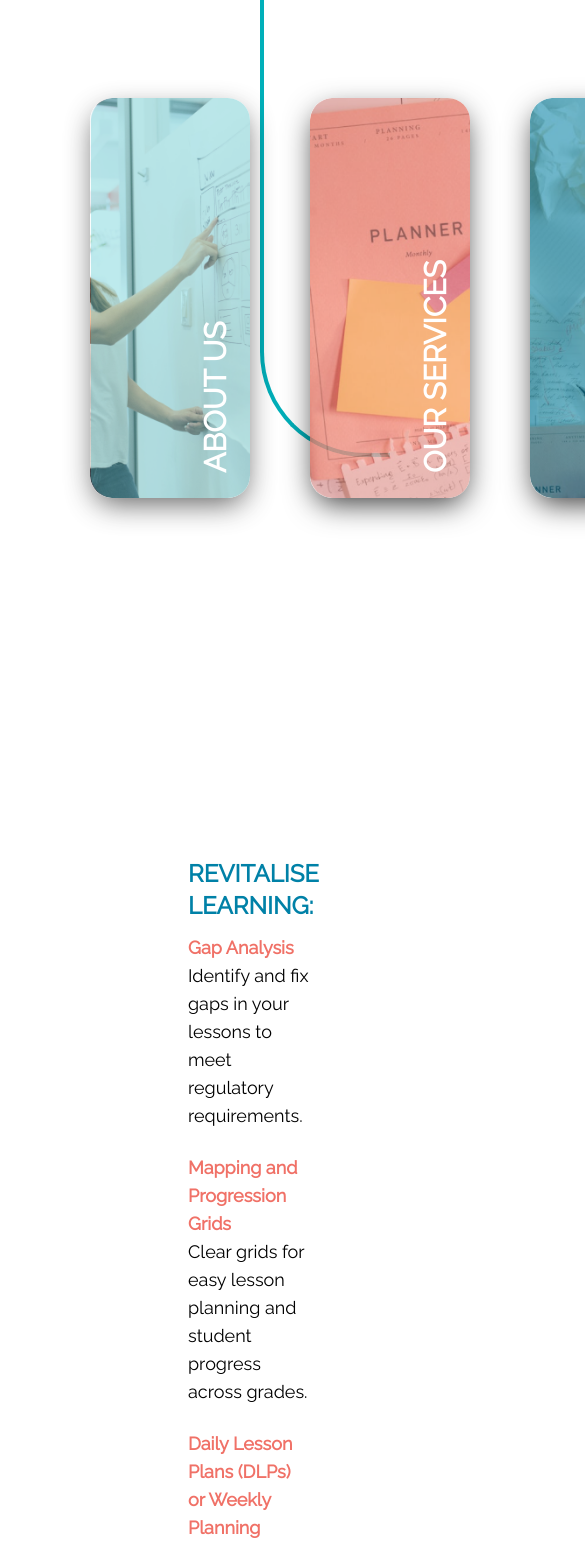
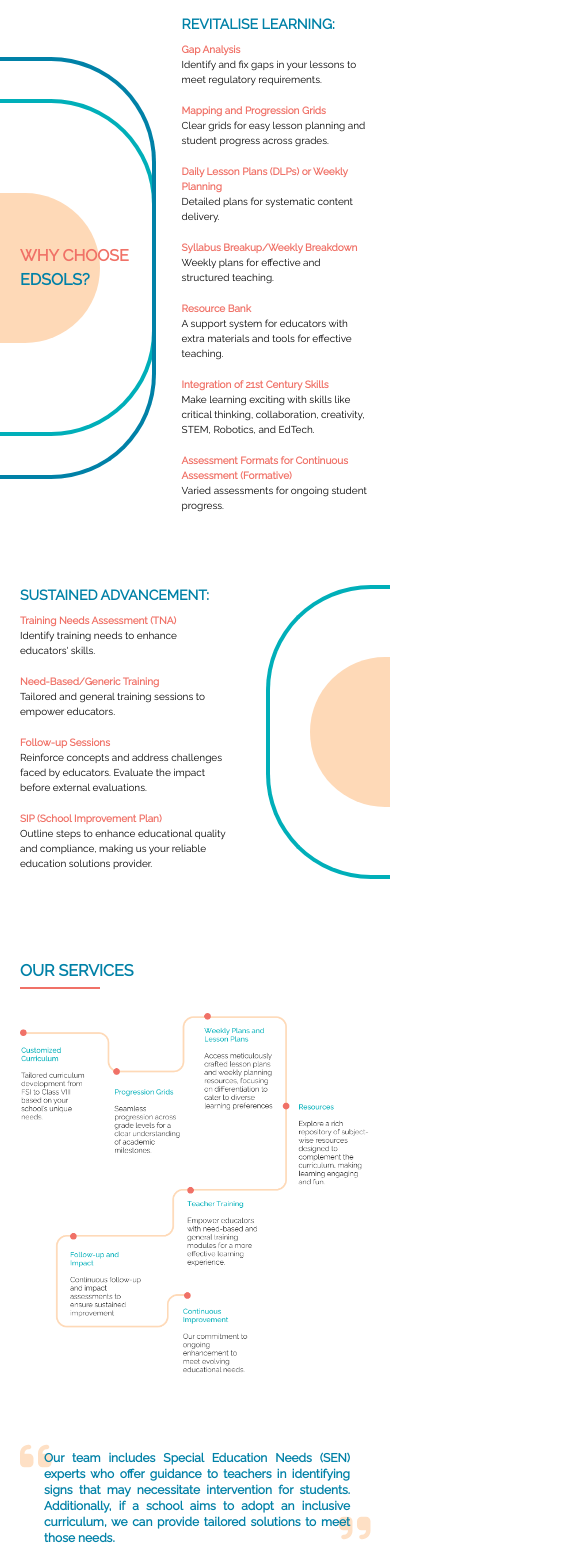
Before and after one commit to Sammy-05/edsols-frontend, a React (Create React App) app in the folder edsols-frontend/: page / in a window 390 px wide. Shown: the part 303-1848 px from the top of the page, 585 px wide, since content can reach past the window. Built offline with nearby package versions, Linux system fonts and the light colour scheme.

Commit message:
Made Responsive

```diff
--- a/edsols-frontend/src/components/About/About.jsx
+++ b/edsols-frontend/src/components/About/About.jsx
@@ -8,14 +8,14 @@
         <div className=" bg-subheading w-44 h-2 mt-3"></div>
       </div> */}
 
-      <div className="grid grid-cols-5 pt-8 gap-x-20" id="about-section">
+      <div className="grid grid-cols-5 pt-8 gap-x-16 md:gap-x-20" id="about-section">
         <div className="col-span-2 flex flex-col justify-center">
-          <div className="absolute rounded-r-[105px] border-t-4 border-b-4 border-r-4 border-solid border-secondary w-[35%] h-1/2"></div>
-          <div className="absolute rounded-r-[105px] border-t-4 border-b-4 border-r-4 border-solid border-heading w-[35%] h-3/4"></div>
+          <div className="absolute rounded-r-[105px] border-t-4 border-b-4 border-r-4 border-solid border-secondary w-[40%] h-[40%] md:w-[35%] md:h-1/2"></div>
+          <div className="absolute rounded-r-[105px] border-t-4 border-b-4 border-r-4 border-solid border-heading w-[40%] h-[50%] md:w-[35%] md:h-3/4"></div>
 
           <div className="flex justify-start items-center">
             <div
-              className="absolute w-[180px] h-[250px] rounded-r-full bg-circles "
+              className="absolute w-[100px] h-[150px] md:w-[180px] md:h-[250px] rounded-r-full bg-circles "
               style={
                 {
                   // borderTopRightRadius: "25px",
@@ -24,53 +24,53 @@
               }
             ></div>
           </div>
-          <div className="absolute ml-20">
-            <h1 className="font-bold text-4xl text-subheading pb-2">
+          <div className="absolute ml-5 md:ml-20">
+            <h1 className="font-bold md:text-4xl text-subheading md:pb-2">
               WHY CHOOSE
             </h1>
-            <h1 className="font-bold text-4xl text-heading pt-2">EDSOLS?</h1>
+            <h1 className="font-bold md:text-4xl text-heading md:pt-2">EDSOLS?</h1>
           </div>
         </div>
 
-        <div className="col-span-3 mr-20">
-          <h2 className="text-heading font-semibold text-2xl ">
+        <div className="col-span-3 mr-5 md:mr-20">
+          <h2 className="text-heading font-semibold text-sm md:text-2xl ">
             REVITALISE LEARNING:
           </h2>
           {ABT1.map((item) => {
             return (
-              <div className="py-3">
-                <h3 className="text-subheading font-semibold text-lg">
+              <div className="py-2 md:py-3">
+                <h3 className="text-subheading text-[10px] font-semibold md:text-lg">
                   {item.heading}
                 </h3>
-                <p className="text-text text-lg">{item.text}</p>
+                <p className="text-text text-[10px] md:text-lg">{item.text}</p>
               </div>
             );
           })}
         </div>
       </div>
 
-      <div className="grid grid-cols-5 pt-16 gap-x-20 ml-20">
+      <div className="grid grid-cols-5 pt-16 gap-x-10 md:gap-x-20 ml-5 md:ml-20">
         <div className="col-span-3">
-          <h2 className="text-heading font-semibold text-2xl">
+          <h2 className="text-heading font-semibold text-sm md:text-2xl">
             SUSTAINED ADVANCEMENT:
           </h2>
           {ABT2.map((item) => {
             return (
-              <div className="py-3">
-                <h3 className="text-subheading font-semibold text-lg">
+              <div className="py-2 md:py-3">
+                <h3 className="text-subheading font-semibold text-[10px] md:text-lg">
                   {item.heading}
                 </h3>
-                <p className="text-text text-lg">{item.text}</p>
+                <p className="text-text text-[10px] md:text-lg">{item.text}</p>
               </div>
             );
           })}
         </div>
 
-        <div className="col-span-2 flex justify-center ml-40">
+        <div className="col-span-2 flex justify-center md:ml-40">
           <div className="rounded-l-[105px] border-t-4 border-b-4 border-l-4 border-solid border-secondary w-full h-full"></div>
           <div className="flex justify-end items-center ">
             <div
-              className="absolute w-[150px] h-[250px] rounded-l-full bg-circles "
+              className="absolute w-[80px] h-[150px] md:w-[150px] md:h-[250px] rounded-l-full bg-circles "
               style={
                 {
                   // borderTopRightRadius: "25px",
--- a/edsols-frontend/src/components/Contact/Contact.jsx
+++ b/edsols-frontend/src/components/Contact/Contact.jsx
@@ -2,18 +2,18 @@
   return (
     <div>
 
-      <div className="flex flex-col items-center justify-center text-xl font-bold pt-24">
+      <div className="flex flex-col items-center justify-center md:text-xl font-bold pt-24">
       <div className="flex justify-center z-0">
-        <div className="absolute rounded-t-[105px] border-t-4 border-l-4 border-r-4 border-solid border-secondary w-3/5 h-[30%]"></div>
-        <div className="absolute rounded-t-[105px] border-t-4 border-l-4 border-r-4 border-solid border-heading w-2/3 h-[30%]"></div>
+        <div className="absolute rounded-t-[105px] border-t-4 border-l-4 border-r-4 border-solid border-secondary w-full md:w-3/5 h-[30%]"></div>
+        <div className="absolute rounded-t-[105px] border-t-4 border-l-4 border-r-4 border-solid border-heading w-4/5 md:w-2/3 h-[30%]"></div>
       </div>
-      <div className="flex flex-col items-center pt-16 z-10">
+      <div className="flex flex-col items-center pt-8 md:pt-16 z-10 ">
         <div>
           <h1 className="text-heading">Contact</h1>
         </div>
-        <div className=" bg-subheading w-4/5 h-1 mt-3"></div>
+        <div className=" bg-subheading w-4/5 h-[2px] md:h-1 mt-3"></div>
 
-        <div className="flex gap-x-20 pt-5">
+        <div className="flex flex-col items-center gap-y-5 md:flex-row gap-x-20 pt-5">
           <div>
             <p className="text-subheading">Nida Nayyar</p>
           </div>
--- a/edsols-frontend/src/components/Landing/Landing.jsx
+++ b/edsols-frontend/src/components/Landing/Landing.jsx
@@ -51,7 +51,7 @@
   }
 
   return (
-    <div>
+    <div className="hidden md:block">
       <div className="absolute mx-20 z-20">
         <div>
           <h1 className="text-5xl font-bold text-heading">
--- a/edsols-frontend/src/components/Navbar/Navbar.jsx
+++ b/edsols-frontend/src/components/Navbar/Navbar.jsx
@@ -39,7 +39,8 @@
     }
   }
   return (
-    <div className="z-0 mx-10 grid pb-10 justify-center items-center grid-cols-8">
+
+    <div className="z-0 mx-10 grid pb-10 justify-center items-center grid-cols-8 ">
       <div className="col-span-1 flex">
 
         {/* <div className="w-48 h-8 bg-circles rounded-3xl">
--- a/edsols-frontend/src/components/Quote/Quote.jsx
+++ b/edsols-frontend/src/components/Quote/Quote.jsx
@@ -3,15 +3,15 @@
 
 const Quote = () => {
   return (
-    <div className="mx-[28%] flex gap-x-5 pt-32">
+    <div className="mx-5 md:mx-[28%] flex gap-x-5 pt-10 md:pt-20">
         <div className="absolute">
 
       <FontAwesomeIcon
         icon={faQuoteLeft}
-        className="text-7xl text-circles opacity-80 absolute"
+        className="text-4xl md:text-7xl text-circles opacity-80 absolute"
       />
         </div>
-      <div className="text-xl text-heading font-bold pt-5 z-10 pl-6 text-justify">
+      <div className="text-xs md:text-xl text-heading font-bold pt-3 md:pt-5 z-10 pl-6 text-justify">
         <p>
           Our team includes Special Education Needs (SEN) experts who offer
           guidance to teachers in identifying signs that may necessitate
@@ -23,7 +23,7 @@
       <div className="flex justify-end items-end align-bottom">
       <FontAwesomeIcon
         icon={faQuoteRight}
-        className="text-7xl text-circles opacity-80 absolute"
+        className="text-4xl md:text-7xl  text-circles opacity-80 absolute"
       />
 
       </div>
--- a/edsols-frontend/src/components/Services/Services.jsx
+++ b/edsols-frontend/src/components/Services/Services.jsx
@@ -2,13 +2,13 @@
 import services from "../../assets/services-full.png";
 const Services = () => {
   return (
-    <div className="mx-20 h-[150vh] mt-48" id="services-section">
+    <div className="mx-5 md:mx-20 md:h-[150vh] mt-20 md:mt-48" id="services-section">
       <div className="">
-        <h1 className="font-bold text-4xl text-heading">OUR SERVICES</h1>
-        <div className=" bg-subheading w-44 h-1 mt-3"></div>
+        <h1 className="font-bold md:text-4xl text-heading">OUR SERVICES</h1>
+        <div className=" bg-subheading w-20 md:w-44 h-[2px] md:h-1 mt-1 md:mt-3"></div>
       </div>
-      <div className="flex items-center justify-center pt-10">
-        <img src={services} alt="" className="scale-75 origin-top"/>
+      <div className="flex items-center justify-center pt-6 md:pt-20">
+        <img src={services} alt="" className="md:scale-75 origin-top"/>
       </div>
       {/* <div className="pt-16 mx-28">
         <div className="flex  w-[100%] h-[100%]">
```
Also changed, not shown: edsols-frontend/src/components/Owner/Owner.jsx (+23 -23 lines).
